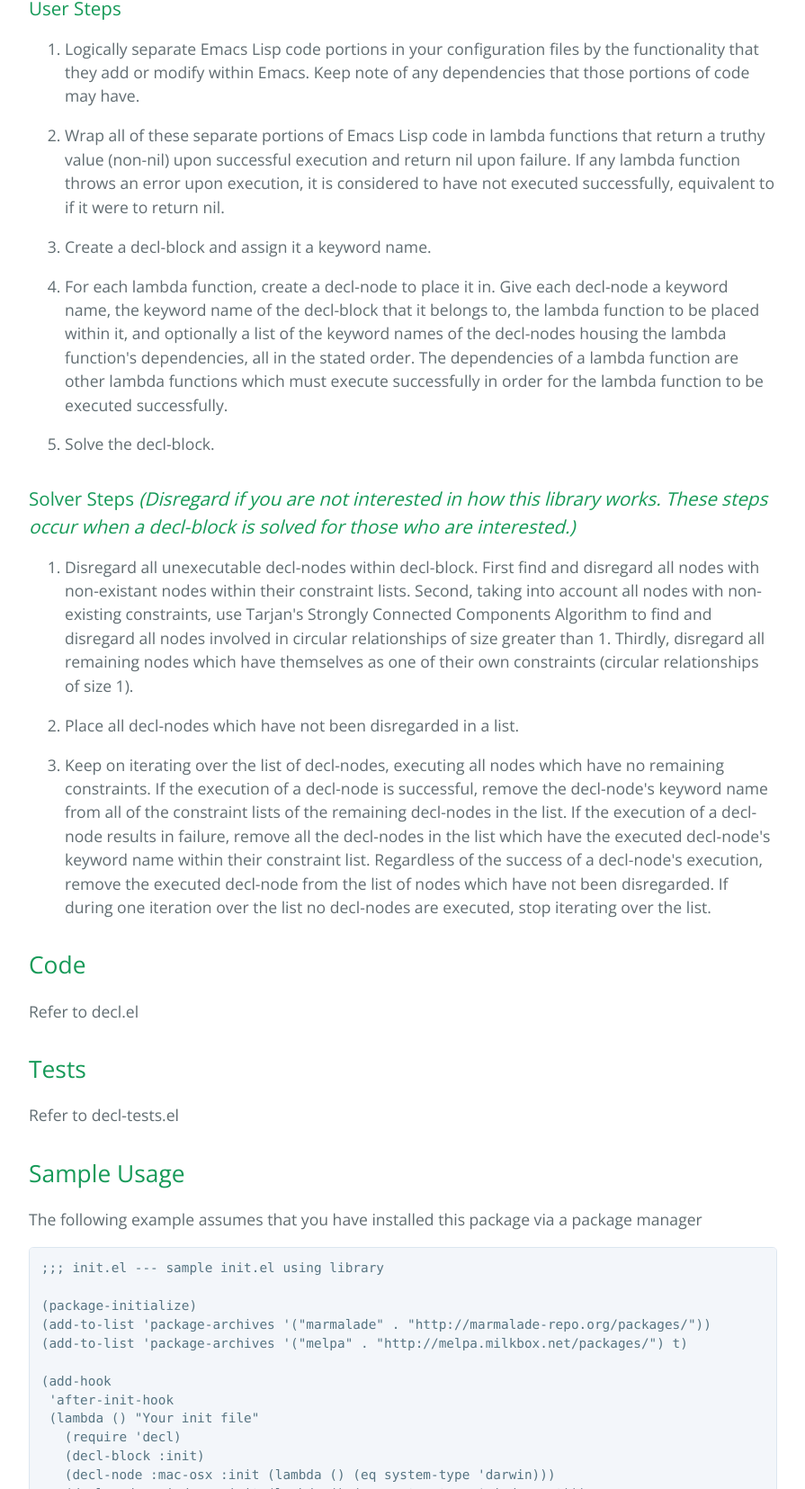
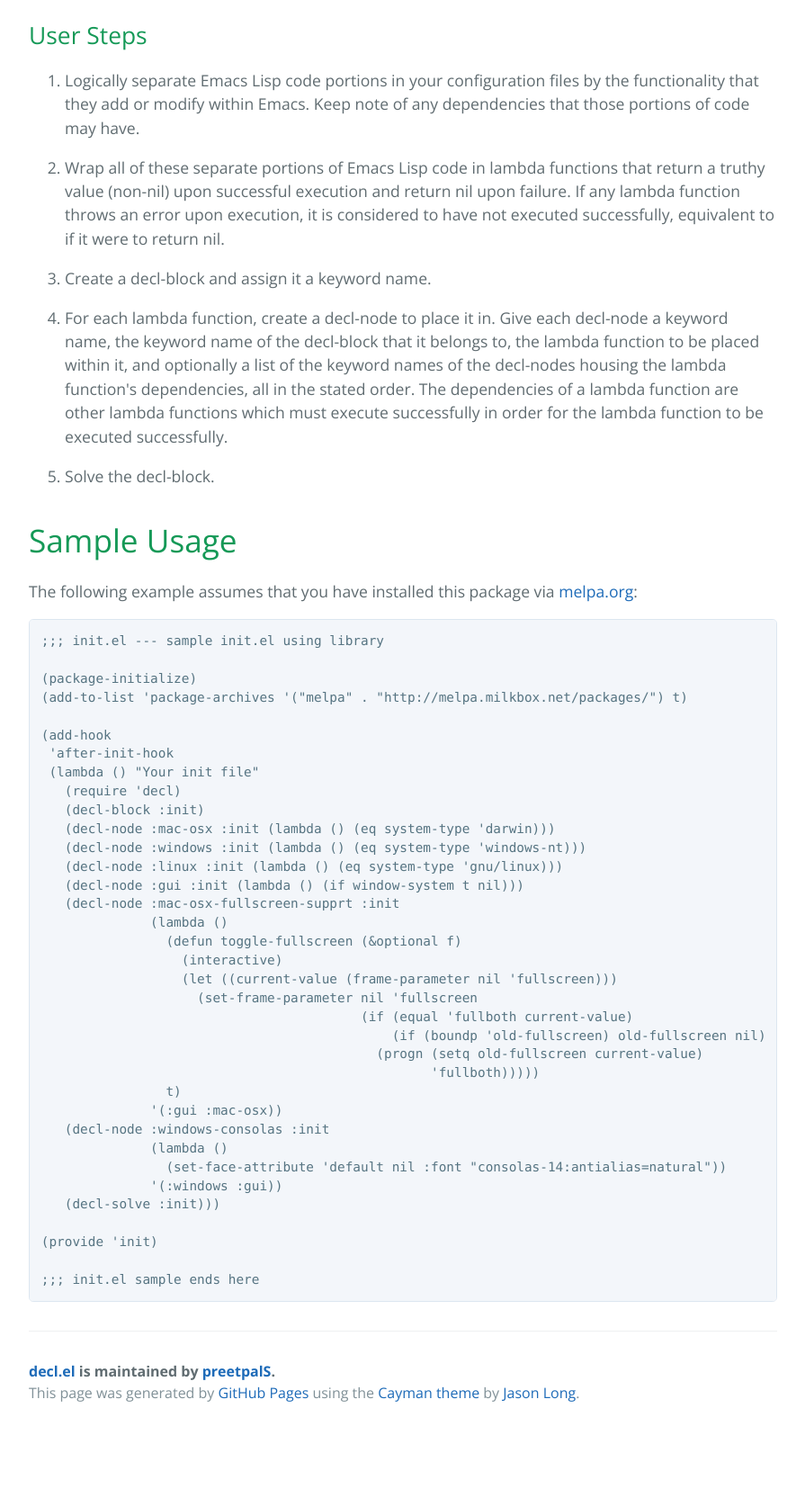
Before and after one commit to preetpalS/decl.el, a plain HTML site: page index.html in a window 1280 px wide. Shown: the part 740-2395 px from the top of the page at 90% size, without its empty margins (192-1087 px from the left). After the commit the page ends 2332 px from the top, so only its background shows below. Drawn offline with nearby package versions, Linux system fonts and the light colour scheme.

Commit message:
Create gh-pages branch via GitHub

```diff
--- a/index.html
+++ b/index.html
@@ -19,16 +19,16 @@
     </section>
 
     <section class="main-content">
-      <h2>
-<a id="background" class="anchor" href="#background" aria-hidden="true"><span aria-hidden="true" class="octicon octicon-link"></span></a>Background</h2>
+      <h1>
+<a id="background" class="anchor" href="#background" aria-hidden="true"><span aria-hidden="true" class="octicon octicon-link"></span></a>Background</h1>
 
 <p>Configuring Emacs via writing Emacs Lisp can get compilicated especially when you want your Emacs configuration files to work across platforms such as Cygwin, Linux, Mac OS X and Windows and in both terminals and graphical user interfaces. If your configuration files are long and complicated you might become reluctant to modify or add functionality to Emacs due to the possibility of breaking changes, debugging complications, and unwanted behaviour. decl.el is an attempt to alleviate some of these problems when configuring Emacs via Emacs Lisp code.</p>
 
+<h1>
+<a id="instructions" class="anchor" href="#instructions" aria-hidden="true"><span aria-hidden="true" class="octicon octicon-link"></span></a>Instructions</h1>
+
 <h2>
-<a id="instructions" class="anchor" href="#instructions" aria-hidden="true"><span aria-hidden="true" class="octicon octicon-link"></span></a>Instructions</h2>
-
-<h3>
-<a id="user-steps" class="anchor" href="#user-steps" aria-hidden="true"><span aria-hidden="true" class="octicon octicon-link"></span></a>User Steps</h3>
+<a id="user-steps" class="anchor" href="#user-steps" aria-hidden="true"><span aria-hidden="true" class="octicon octicon-link"></span></a>User Steps</h2>
 
 <ol>
 <li><p>Logically separate Emacs Lisp code portions in your configuration files by the functionality that they add or modify within Emacs. Keep note of any dependencies that those portions of code may have.</p></li>
@@ -38,36 +38,14 @@
 <li><p>Solve the decl-block.</p></li>
 </ol>
 
-<h3>
-<a id="solver-steps-disregard-if-you-are-not-interested-in-how-this-library-works-these-steps-occur-when-a-decl-block-is-solved-for-those-who-are-interested" class="anchor" href="#solver-steps-disregard-if-you-are-not-interested-in-how-this-library-works-these-steps-occur-when-a-decl-block-is-solved-for-those-who-are-interested" aria-hidden="true"><span aria-hidden="true" class="octicon octicon-link"></span></a>Solver Steps <em>(Disregard if you are not interested in how this library works. These steps occur when a decl-block is solved for those who are interested.)</em>
-</h3>
+<h1>
+<a id="sample-usage" class="anchor" href="#sample-usage" aria-hidden="true"><span aria-hidden="true" class="octicon octicon-link"></span></a>Sample Usage</h1>
 
-<ol>
-<li><p>Disregard all unexecutable decl-nodes within decl-block. First find and disregard all nodes with non-existant nodes within their constraint lists. Second, taking into account all nodes with non-existing constraints, use Tarjan's Strongly Connected Components Algorithm to find and disregard all nodes involved in circular relationships of size greater than 1. Thirdly, disregard all remaining nodes which have themselves as one of their own constraints (circular relationships of size 1).</p></li>
-<li><p>Place all decl-nodes which have not been disregarded in a list.</p></li>
-<li><p>Keep on iterating over the list of decl-nodes, executing all nodes which have no remaining constraints. If the execution of a decl-node is successful, remove the decl-node's keyword name from all of the constraint lists of the remaining decl-nodes in the list. If the execution of a decl-node results in failure, remove all the decl-nodes in the list which have the executed decl-node's keyword name within their constraint list. Regardless of the success of a decl-node's execution, remove the executed decl-node from the list of nodes which have not been disregarded. If during one iteration over the list no decl-nodes are executed, stop iterating over the list.</p></li>
-</ol>
-
-<h2>
-<a id="code" class="anchor" href="#code" aria-hidden="true"><span aria-hidden="true" class="octicon octicon-link"></span></a>Code</h2>
-
-<p>Refer to decl.el</p>
-
-<h2>
-<a id="tests" class="anchor" href="#tests" aria-hidden="true"><span aria-hidden="true" class="octicon octicon-link"></span></a>Tests</h2>
-
-<p>Refer to decl-tests.el</p>
-
-<h2>
-<a id="sample-usage" class="anchor" href="#sample-usage" aria-hidden="true"><span aria-hidden="true" class="octicon octicon-link"></span></a>Sample Usage</h2>
-
-<p>The following example assumes that you have installed this package via a package
-manager</p>
+<p>The following example assumes that you have installed this package via <a href="MELPA">melpa.org</a>:</p>
 
 <pre><code>;;; init.el --- sample init.el using library
 
 (package-initialize)
-(add-to-list 'package-archives '("marmalade" . "http://marmalade-repo.org/packages/"))
 (add-to-list 'package-archives '("melpa" . "http://melpa.milkbox.net/packages/") t)
 
 (add-hook
@@ -89,8 +67,6 @@ manager</p>
                                              (if (boundp 'old-fullscreen) old-fullscreen nil)
                                            (progn (setq old-fullscreen current-value)
                                                   'fullboth)))))
-
-                (base-lib-assign-keybindings '("C-s-&lt;268632070&gt;" toggle-fullscreen)) ; command-control-f
                 t)
               '(:gui :mac-osx))
    (decl-node :windows-consolas :init
```
Also changed, not shown: params.json (+1 -1 lines).
